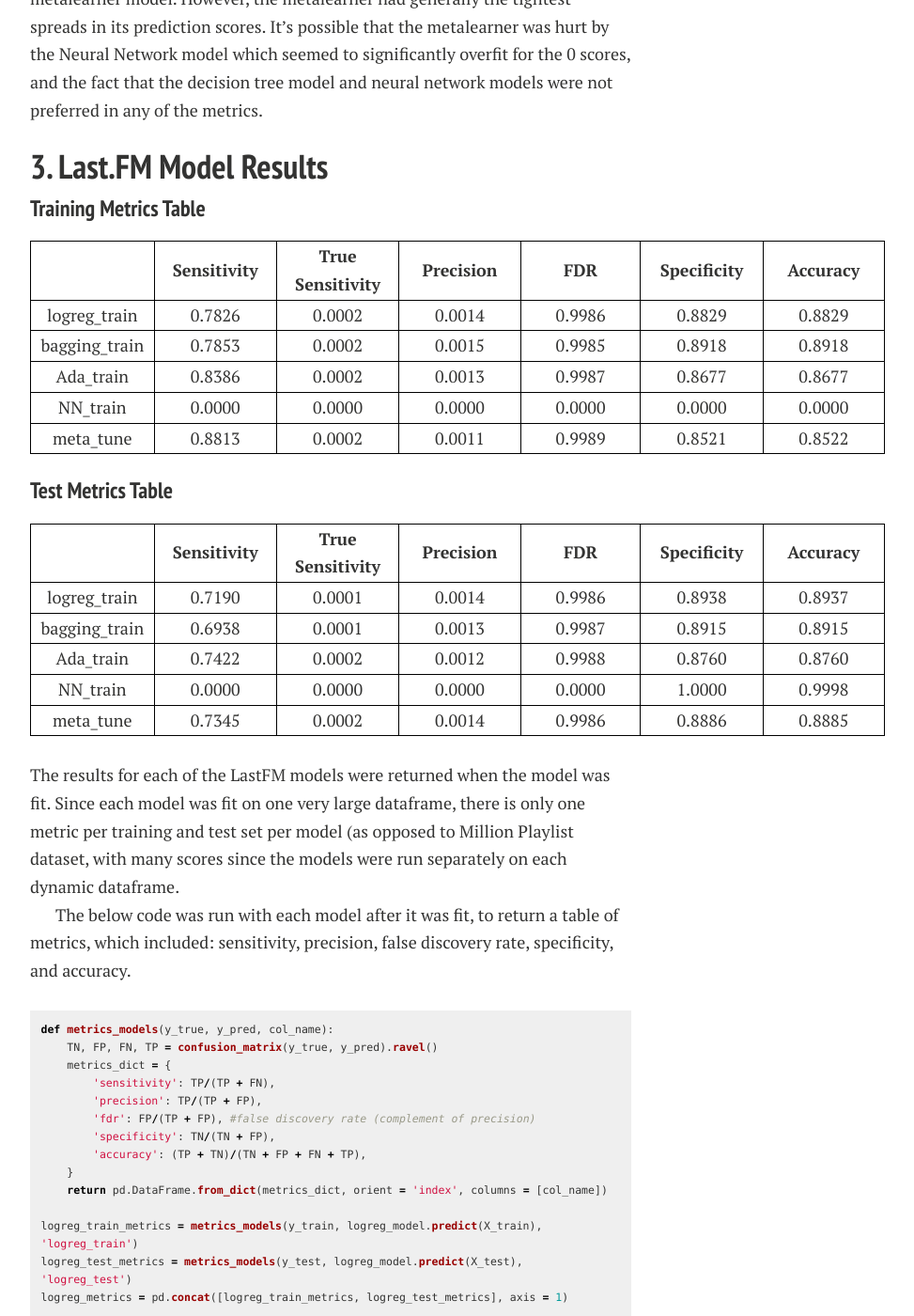
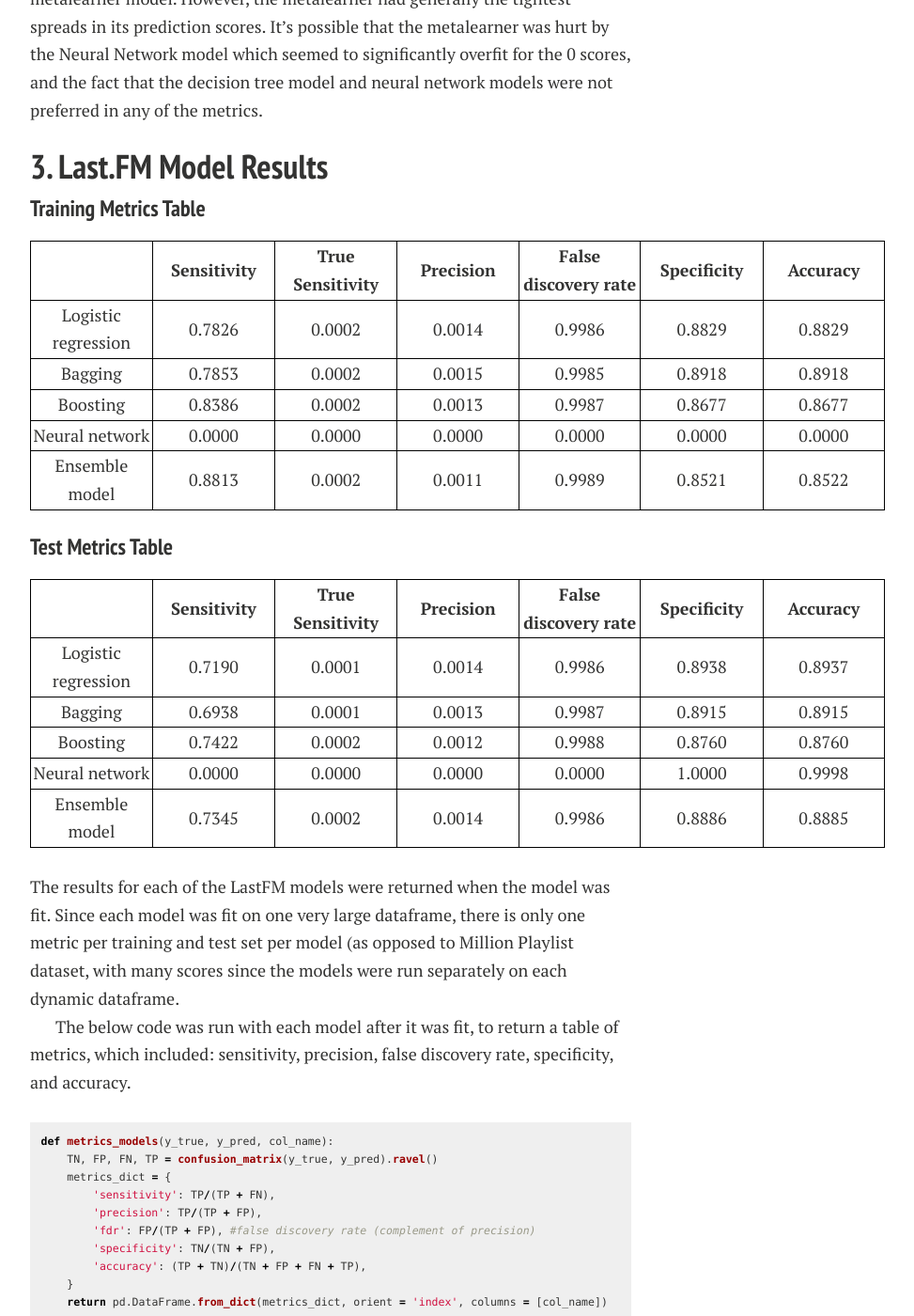
Before and after one commit to lyannaliu/lyannaliu.github.io, a Jekyll site: the page built from resultsandconclusion.md, in a window 1280 px wide and 1400 px high, scrolled down 12256 px. Shown: the whole window at 94% size, without its empty margins (288-1261 px from the left). Built offline with Jekyll 4.4.1, drawn with Linux system fonts in a browser that asks for light colours; nearby versions of some CDN libraries.

Commit message:
updated tables

```diff
--- a/resultsandconclusion.md
+++ b/resultsandconclusion.md
@@ -482,14 +482,14 @@ Overall, out of the three submodels, logistic regression performed the best. In
       <th width="130">Sensitivity</th>
       <th width="130">True Sensitivity</th>
       <th width="130">Precision</th>
-      <th width="130">FDR</th>
+      <th width="130">False discovery rate</th>
       <th width="130">Specificity</th>
       <th width="130">Accuracy</th>
     </tr>
   </thead>
   <tbody>
     <tr align="center">
-      <td>logreg_train</td>
+      <td>Logistic regression</td>
       <td> 0.7826</td>
       <td> 0.0002</td>
       <td> 0.0014</td>
@@ -498,7 +498,7 @@ Overall, out of the three submodels, logistic regression performed the best. In
       <td> 0.8829</td>
     </tr>
     <tr align="center">
-      <td>bagging_train</td>
+      <td>Bagging</td>
       <td> 0.7853</td>
       <td> 0.0002</td>
       <td> 0.0015</td>
@@ -507,7 +507,7 @@ Overall, out of the three submodels, logistic regression performed the best. In
       <td> 0.8918</td>
     </tr>
      <tr align="center">
-      <td>Ada_train</td>
+      <td>Boosting</td>
       <td> 0.8386</td>
       <td> 0.0002</td>
       <td> 0.0013</td>
@@ -516,7 +516,7 @@ Overall, out of the three submodels, logistic regression performed the best. In
       <td> 0.8677</td>
     </tr>
     <tr align="center">
-      <td>NN_train</td>
+      <td>Neural network</td>
       <td> 0.0000</td>
       <td> 0.0000</td>
       <td> 0.0000</td>
@@ -525,7 +525,7 @@ Overall, out of the three submodels, logistic regression performed the best. In
       <td> 0.0000</td>
     </tr>
     <tr align="center">
-      <td>meta_tune</td>
+      <td>Ensemble model</td>
       <td> 0.8813</td>
       <td> 0.0002</td>
       <td> 0.0011</td>
@@ -552,14 +552,14 @@ Overall, out of the three submodels, logistic regression performed the best. In
       <th width="130">Sensitivity</th>
       <th width="130">True Sensitivity</th>
       <th width="130">Precision</th>
-      <th width="130">FDR</th>
+      <th width="130">False discovery rate</th>
       <th width="130">Specificity</th>
       <th width="130">Accuracy</th>
     </tr>
   </thead>
   <tbody>
     <tr align="center">
-      <td>logreg_train</td>
+      <td>Logistic regression</td>
       <td> 0.7190</td>
       <td> 0.0001</td>
       <td> 0.0014</td>
@@ -568,7 +568,7 @@ Overall, out of the three submodels, logistic regression performed the best. In
       <td> 0.8937</td>
     </tr>
     <tr align="center">
-      <td>bagging_train</td>
+      <td>Bagging</td>
       <td> 0.6938</td>
       <td> 0.0001</td>
       <td> 0.0013</td>
@@ -577,7 +577,7 @@ Overall, out of the three submodels, logistic regression performed the best. In
       <td> 0.8915</td>
     </tr>
      <tr align="center">
-      <td>Ada_train</td>
+      <td>Boosting</td>
       <td> 0.7422</td>
       <td> 0.0002</td>
       <td> 0.0012</td>
@@ -586,7 +586,7 @@ Overall, out of the three submodels, logistic regression performed the best. In
       <td> 0.8760</td>
     </tr>
     <tr align="center">
-      <td>NN_train</td>
+      <td>Neural network</td>
       <td> 0.0000</td>
       <td> 0.0000</td>
       <td> 0.0000</td>
@@ -595,7 +595,7 @@ Overall, out of the three submodels, logistic regression performed the best. In
       <td> 0.9998</td>
     </tr>
     <tr align="center">
-      <td>meta_tune</td>
+      <td>Ensemble model</td>
       <td> 0.7345</td>
       <td> 0.0002</td>
       <td> 0.0014</td>
```
